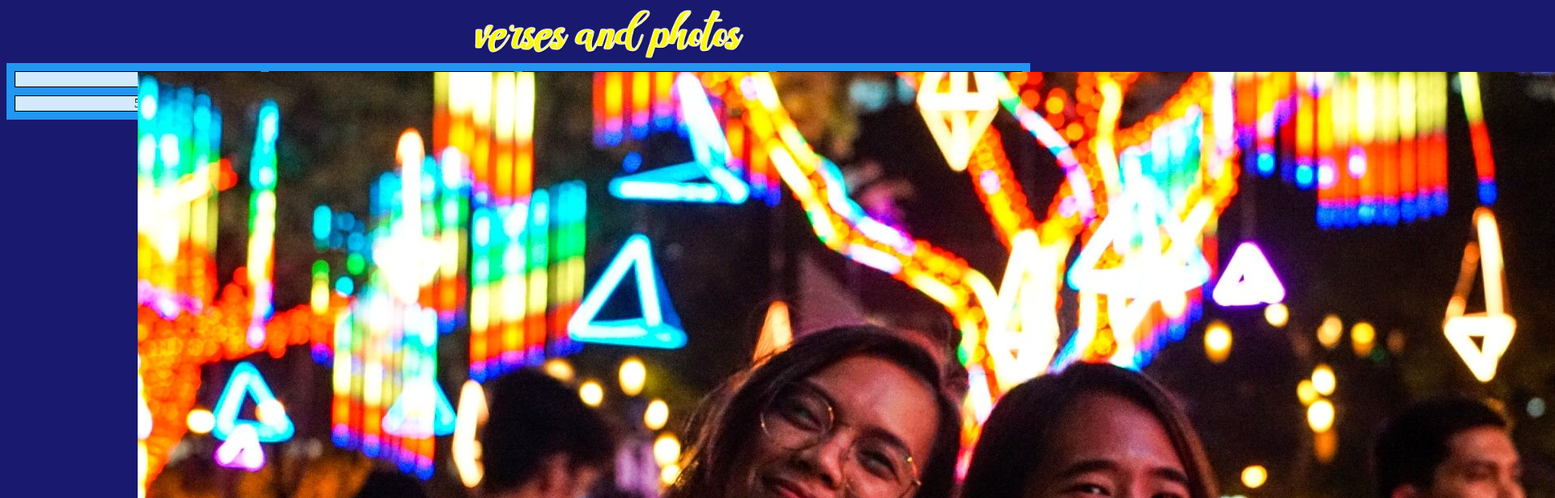
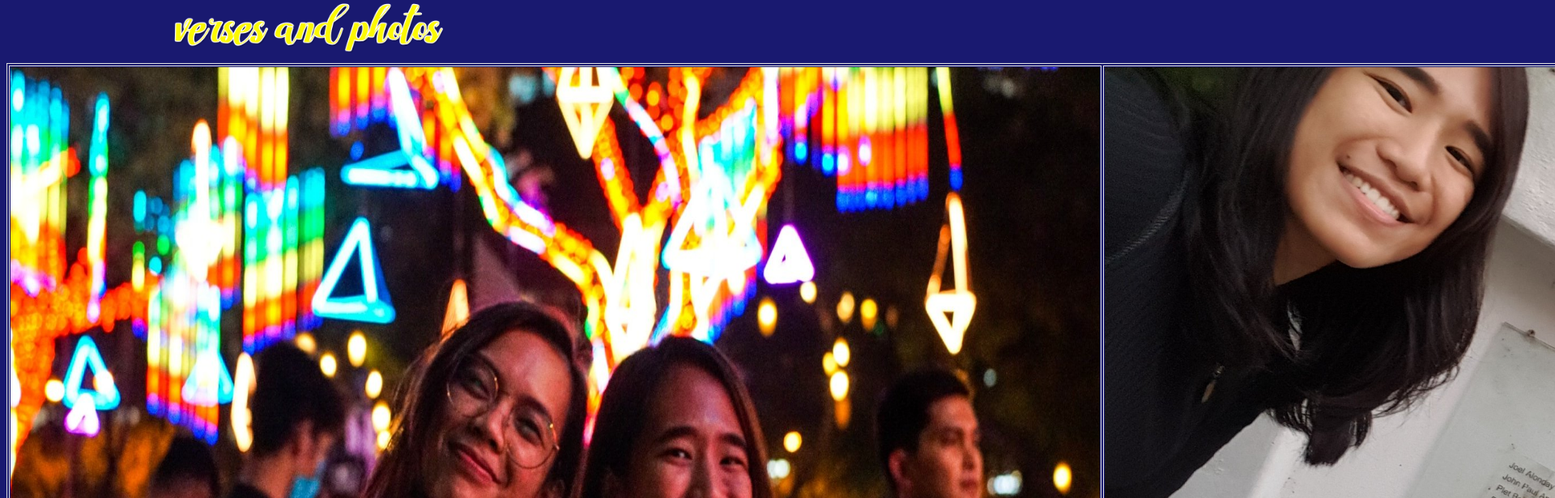
Before and after one commit to elize025/verses_photos, a plain HTML site: page index.html in a window 1280 px wide. Shown: the top 616 px of the page at 81% size, 1920 px wide, since content can reach past the window. Drawn offline with Linux system fonts and the light colour scheme.

Commit message:
doing it againin table

```diff
--- a/index.html
+++ b/index.html
@@ -8,14 +8,20 @@
   <img src="img/verses&photos.png" alt="versesandphotos">
 </nav>
 <!-- this is for photo gallery -->
-<div class="grid-container">
-  <div><img src="img/patnes1.jpg" alt=""></div>
-  <div>2</div>
-  <div>3</div>
-  <div>4</div>
-  <div>5</div>
-  <div>6</div>
-  <div>7</div>
-  <div>8</div>
-</div>
+<span>
+<table>
+    <tr>
+      <th><img src="img/patnes1.jpg" alt=""></th>
+      <th><img src="img/patnes2.jpg" alt=""></th>
+      <th><img src="img/patnes3.jpg" alt=""></th>
+      <th><img src="img/patnes4.jpg" alt=""></th>
+    </tr>
+    <tr>
+      <th><img src="img/patnes5.jpg" alt=""></th>
+      <th><img src="img/patnes6.jpg" alt=""></th>
+      <th><img src="img/patnes7.jpg" alt=""></th>
+      <th><img src="img/patnes8.jpg" alt=""></th>
+    </tr>
+</table>
+</span>
 </body>
--- a/style.css
+++ b/style.css
@@ -8,26 +8,21 @@
   height: 70px;
 }
 nav img{
-  position: relative;
+  position:absolute;
   top: -30px;
+  left: 200px;
   width: 360px;
   height: 120px;
-}
-.grid-container {
-  display: grid;
-  grid-template-columns: auto auto auto auto;
-  grid-gap: 10px;
-  background-color: #2196F3;
-  padding: 10px;
-}
-
-.grid-container > div {
-  background-color: rgba(255, 255, 255, 0.8);
-  border: 1px solid black;
   text-align: center;
 }
-
-.grid-container img{
-  position: absolute;
-  size: 1000px;
+table, td, th {
+  top: 300px;
+  border: 1px solid #ddd;
+  text-align: center;
 }
+table img{
+  position: relative;
+  text-align: center;
+  width: 1345px;
+  height: 1000px;
+}
```
